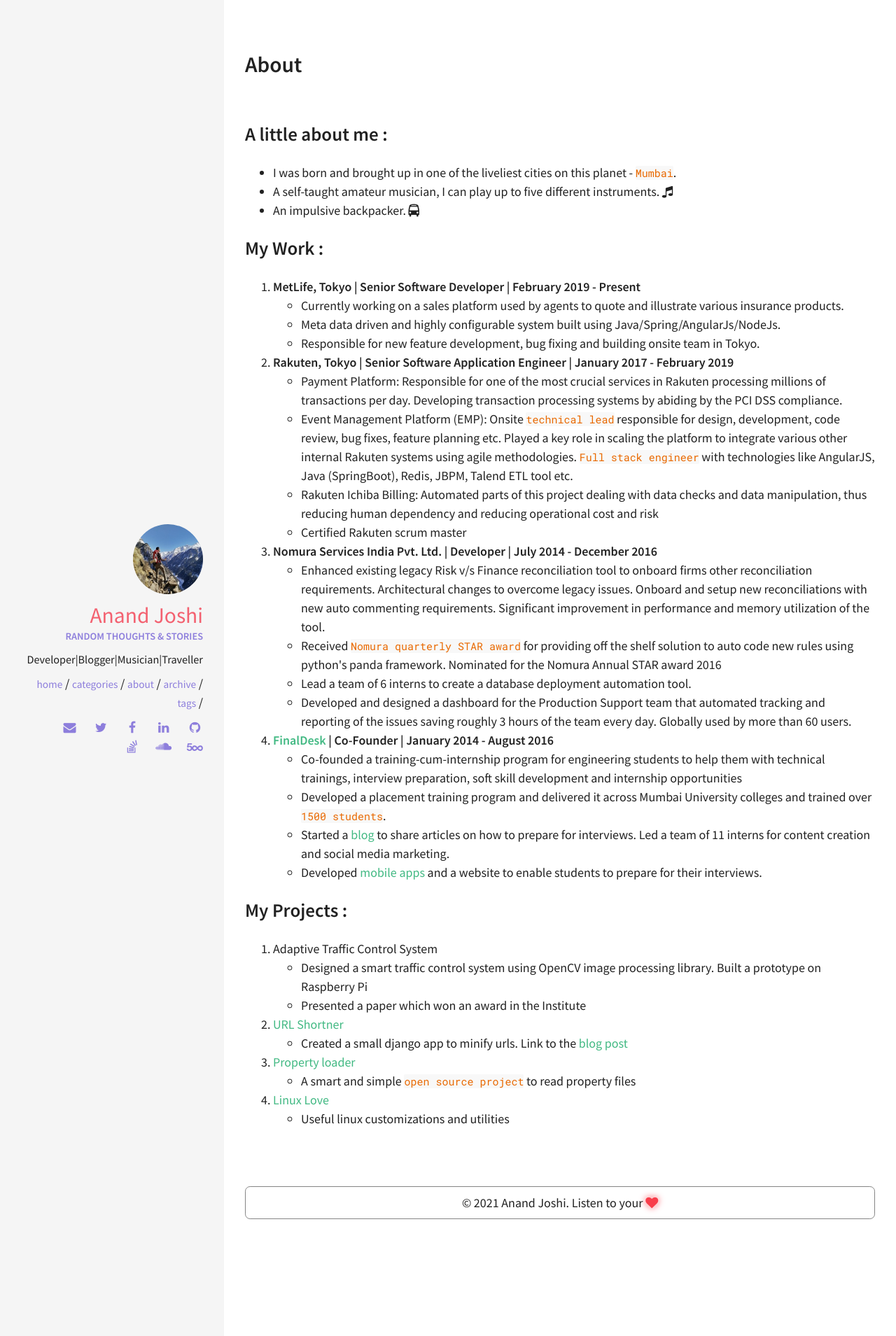
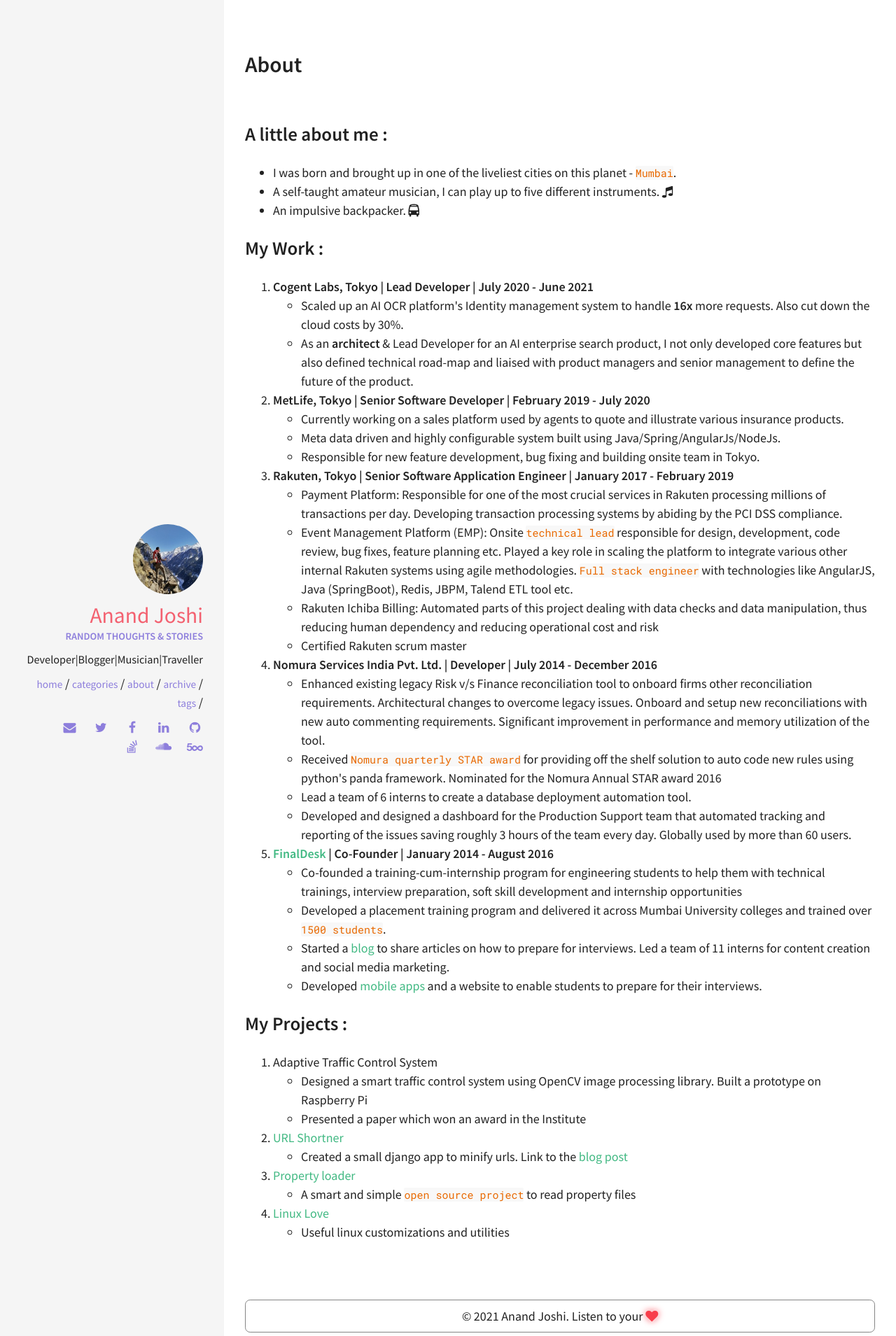
Before and after one commit to anandjoshi91/anandjoshi91.github.io, a Jekyll site: the page built from pages/about/index.html, in a window 1280 px wide. Shown: the whole page at 70% size. Built offline with Jekyll 4.4.1, drawn with Linux system fonts in a browser that asks for light colours.

Commit message:
Update career page

```diff
--- a/pages/about/index.html
+++ b/pages/about/index.html
@@ -27,7 +27,20 @@
 
 <ol>
 	<li>
-		<b>MetLife, Tokyo  | Senior Software Developer | February 2019 - Present</b>
+		<b>Cogent Labs, Tokyo  | Lead Developer | July 2020 - June 2021</b>
+		<ul>
+			<li>
+				Scaled up an AI OCR platform's Identity management system to handle <b>16x</b> more requests. Also cut down the cloud
+				costs by 30%.
+			</li>
+			<li>
+				As an <b>architect</b> & Lead Developer for an AI enterprise search product, I not only developed core features but also defined
+				technical road-map and liaised with product managers and senior management to define the future of the product.
+			</li>
+		</ul>
+	</li>
+	<li>
+		<b>MetLife, Tokyo  | Senior Software Developer | February 2019 - July 2020</b>
 		<ul>
 			<li>
 				Currently working on a sales platform used by agents to quote and illustrate various insurance products.
```
